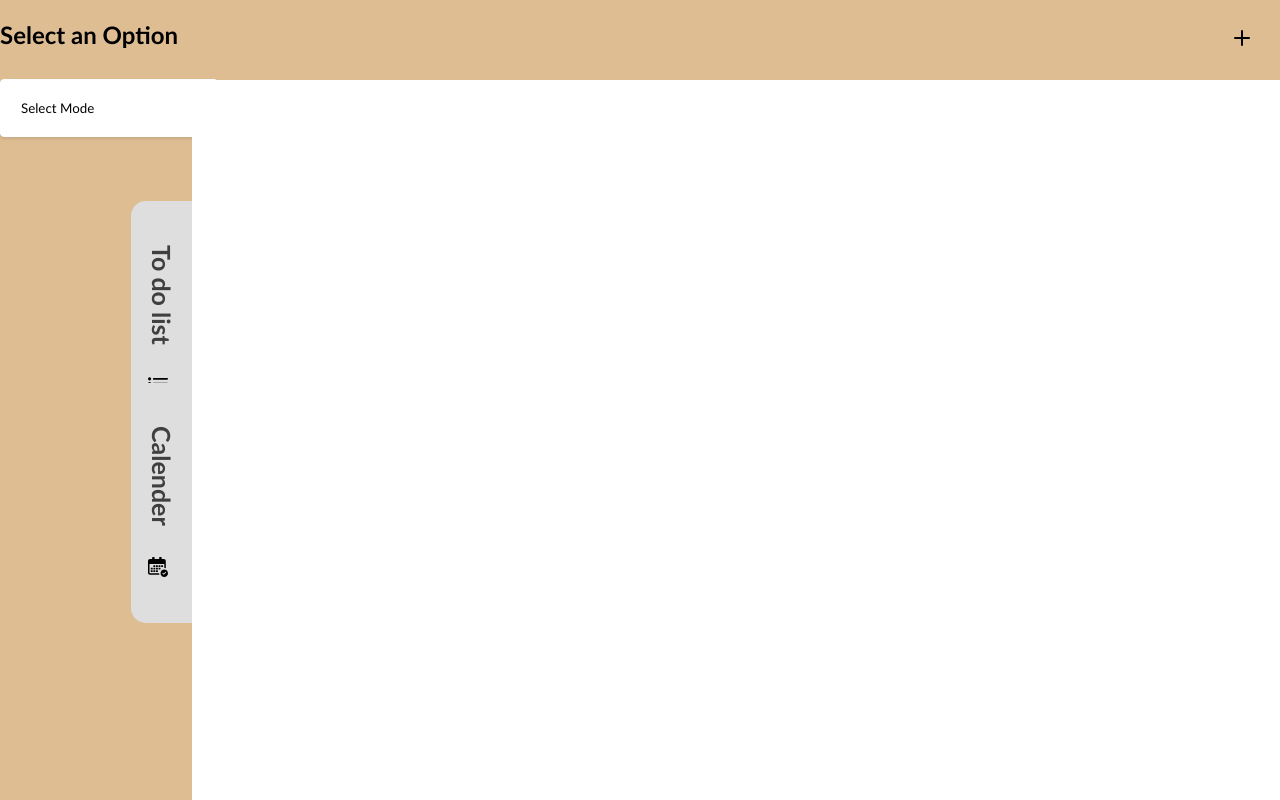
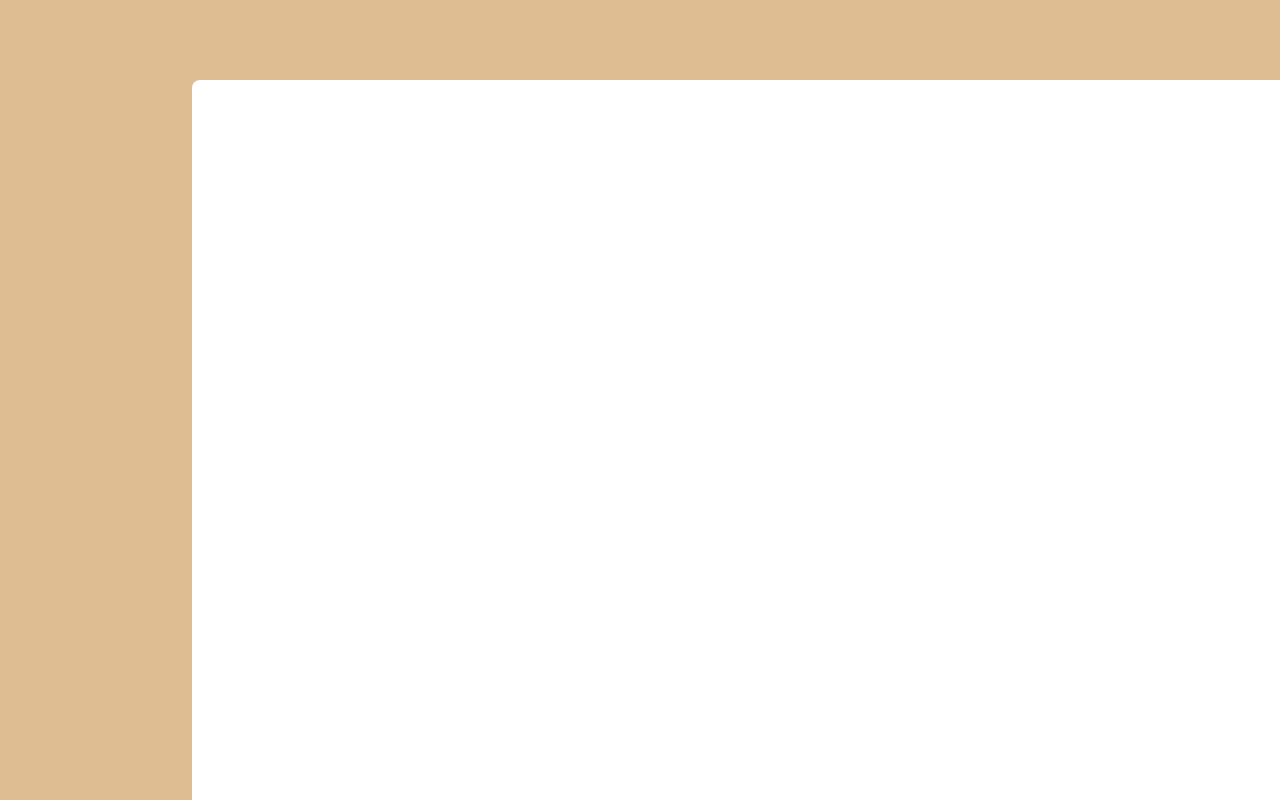
Before and after one commit to MuhannadAljabri/jadwal, a React (Create React App) app: page / in a window 1280 px wide. Built offline with nearby package versions, Linux system fonts and the light colour scheme.

Commit message:
Project restart

```diff
--- a/src/App.js
+++ b/src/App.js
@@ -15,28 +15,8 @@ function App() {
 
   return (
     <div className="App">
-      <button onClick={() => setShowOverlay(true)} className="plus-button">
-        {showOverlay && <InputOverlay closeOverlay={() => setShowOverlay(false)} />}
-        <svg width="24" height="24" viewBox="0 0 24 24" fill="none" xmlns="http://www.w3.org/2000/svg">
-          <path d="M12 5V19" stroke="currentColor" strokeWidth="2" strokeLinecap="round" strokeLinejoin="round" />
-          <path d="M5 12H19" stroke="currentColor" strokeWidth="2" strokeLinecap="round" strokeLinejoin="round" />
-        </svg>
-      </button>
-
-      {/* Dropdown menu */}
-      <div className="dropdown-container">
-        <h2>Select an Option</h2>
-        <select value={selectedOption} onChange={handleDropdownChange}>
-          <option value="">Select Mode</option>
-          <option value="Student">Student</option>
-          <option value="Personal">Personal</option>
-          <option value="All">All</option>
-          {/* Add more options here as needed */}
-        </select>
-      </div>
 
       <Home />
-      <Body />
     </div>
   );
 }
--- a/src/JedwalComponents/Body.js
+++ b/src/JedwalComponents/Body.js
@@ -21,28 +21,8 @@ class Body extends Component{
 
   render(){
     return(
-      <div className='toDoList'>
-        <button
-          onClick={() => this.action(1)}
-          className={this.state.clickedButtonId === 1 ? 'clickedButton' : 'defaultButton'}
-        >
-          <h1>{this.state.todo}</h1>
-          <img className = "ListIcon" src = {ListIcon} alt = "list icon" />
-        </button>
-        <button
-          onClick={() => this.action(2)}
-          className={this.state.clickedButtonId === 2 ? 'clickedButton-calender' : 'defaultButton-calender'}
-        >
-          <h1>{this.state.calender}</h1>
-          <img className = "Calender" src = {Calender} alt = "calender icon" />
-        </button>
+      <div>
 
-        <div className = {this.state.clickedButtonId === 1 ? "show-content" : "content"}>
-        <h1>To Do List</h1>
-        </div>
-        <div className = {this.state.clickedButtonId === 2 ? "show-content" : "content"}>
-        <h1>Calender</h1>
-        </div>
       </div>
 
 
```
